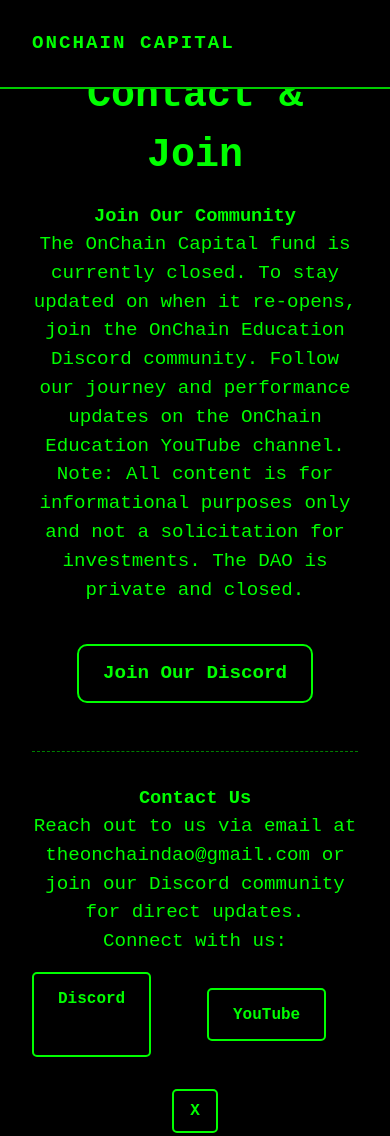
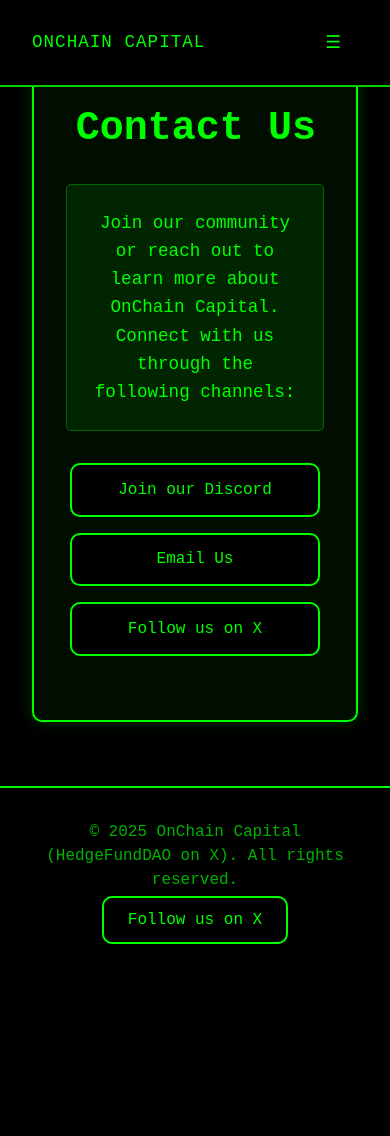
Before and after one commit to imonchain/onchaindao, a website: page contact.html in a window 390 px wide. Shown: the top 1136 px of the page. After the commit the page ends 964 px from the top, so only its background shows below. Drawn offline with Linux system fonts and the light colour scheme; a web font is replaced by a local one.

Commit message:
ui tweaks

```diff
--- a/contact.html
+++ b/contact.html
@@ -3,12 +3,12 @@
 <head>
     <meta charset="UTF-8">
     <meta name="viewport" content="width=device-width, initial-scale=1.0">
-    <meta name="description" content="Contact OnChain Capital or join our decentralized investment community via Discord.">
-    <meta property="og:title" content="Contact & Join - OnChain Capital">
-    <meta property="og:description" content="Get in touch with OnChain Capital or join our DAO through Discord for updates on our investment pool.">
+    <meta name="description" content="Contact OnChain Capital to join our decentralized investment DAO or learn more.">
+    <meta property="og:title" content="Contact - OnChain Capital">
+    <meta property="og:description" content="Get in touch with OnChain Capital via Discord, Email, or X.">
     <meta property="og:image" content="https://onchaincapital.bid/images/og-image.jpg">
-    <meta property="og:url" content="https://onchaincapital.bid/contact.html">
-    <title>Contact & Join - OnChain Capital</title>
+    <meta property="og:url" content="https://onchaincapital.bid/contact">
+    <title>Contact - OnChain Capital</title>
     <link href="https://fonts.googleapis.com/css2?family=Courier+New&display=swap" rel="stylesheet">
     <link rel="icon" type="image/x-icon" href="images/favicon.ico">
     <link rel="stylesheet" href="css/styles.css">
@@ -17,35 +17,27 @@
     <div id="nav-placeholder"></div>
 
     <section class="about" id="contact">
-        <h2>Contact & Join</h2>
-        <div class="contact-content">
-            <div class="content-block">
-                <h3 class="fade-in">Join Our Community</h3>
-                <p class="fade-in">The OnChain Capital fund is currently closed. To stay updated on when it re-opens, join the OnChain Education Discord community. Follow our journey and performance updates on the OnChain Education YouTube channel. Note: All content is for informational purposes only and not a solicitation for investments. The DAO is private and closed.</p>
-                <div class="cta-container">
-                    <a href="https://discord.gg/q4SpNvjCV7" target="_blank" class="cta-button">Join Our Discord</a>
+        <div class="terminal-container">
+            <h2 class="terminal-header">Contact Us</h2>
+            <div class="terminal-content">
+                <div class="terminal-card fade-in-up">
+                    <p>Join our community or reach out to learn more about OnChain Capital. Connect with us through the following channels:</p>
                 </div>
-            </div>
-            <div class="section-divider"></div>
-            <div class="content-block">
-                <h3 class="fade-in">Contact Us</h3>
-                <p class="fade-in">Reach out to us via email at <a href="mailto:theonchaindao@gmail.com" class="email-link">theonchaindao@gmail.com</a> or join our Discord community for direct updates.</p>
-                <p class="fade-in">Connect with us:</p>
-                <div class="social-links">
-                    <a href="https://discord.gg/q4SpNvjCV7" target="_blank" class="social-button discord-link">Discord</a>
-                    <a href="https://www.youtube.com/@OnChainEdu" target="_blank" class="social-button youtube-link">YouTube</a>
-                    <a href="https://x.com/HedgeFundDAO" target="_blank" class="social-button twitter-link">X</a>
+                <div class="social-links fade-in-up">
+                    <a href="https://discord.gg/HedgeFundDAO" target="_blank" class="social-button">Join our Discord</a>
+                    <a href="mailto:contact@onchaincapital.bid" class="social-button">Email Us</a>
+                    <a href="https://x.com/HedgeFundDAO" target="_blank" class="social-button">Follow us on X</a>
                 </div>
             </div>
         </div>
     </section>
 
-    <footer class="footer">
-        <div class="footer-content">
-            <p>© 2025 OnChain Capital (HedgeFundDAO on X). All rights reserved.</p>
-            <a href="https://x.com/HedgeFundDAO" target="_blank" class="twitter-link">Follow us on X</a>
-        </div>
-    </footer>
+<footer class="footer fade-in-up">
+    <div class="footer-content">
+        <p>© 2025 OnChain Capital (HedgeFundDAO on X). All rights reserved.</p>
+        <a href="https://x.com/HedgeFundDAO" target="_blank" class="social-button">Follow us on X</a>
+    </div>
+</footer>
 
     <script src="js/script.js"></script>
 </body>
--- a/css/styles.css
+++ b/css/styles.css
@@ -6,7 +6,7 @@
 }
 
 body {
-    font-family: 'Courier New', Courier, monospace;
+    font-family: 'Roboto Mono', 'Courier New', Courier, monospace;
     background: #000;
     color: #00FF00;
     line-height: 1.5;
@@ -56,10 +56,11 @@
 .navbar .logo,
 .navbar .nav-toggle,
 .navbar .nav-links a {
-    font-size: 1.2rem;
-    font-weight: 700;
+    font-family: 'Roboto Mono', 'Courier New', Courier, monospace;
+    font-size: 1.1rem;
+    font-weight: 500;
     text-transform: uppercase;
-    letter-spacing: 2px;
+    letter-spacing: 1px;
 }
 
 .nav-toggle {
@@ -67,13 +68,14 @@
     background: none;
     border: none;
     cursor: pointer;
-    padding: 0.5rem;
+    padding: 1rem;
+    color: var(--neon-green);
 }
 
 .nav-links {
     list-style: none;
     display: flex;
-    gap: 2rem;
+    gap: 1.5rem;
 }
 
 .nav-links a.active {
@@ -83,7 +85,7 @@
 @media (max-width: 768px) {
     .nav-toggle {
         display: block;
-        padding: 1rem; /* Increased for better touch target */
+        padding: 1rem;
     }
     .nav-links {
         display: none;
@@ -96,13 +98,14 @@
         padding: 1rem;
         border-left: var(--terminal-border);
         border-right: var(--terminal-border);
+        z-index: 999; /* Ensure navbar is above other content */
     }
     .nav-links.active {
         display: flex;
         animation: slideDown 0.3s ease-out;
     }
     .nav-links a {
-        padding: 1rem; /* Increased for better touch target */
+        padding: 1rem;
     }
 }
 
@@ -122,6 +125,20 @@
     to { opacity: 1; }
 }
 
+@keyframes fadeInUp {
+    from { opacity: 0; transform: translateY(20px); }
+    to { opacity: 1; transform: translateY(0); }
+}
+
+@keyframes glitch {
+    0% { transform: translate(0); }
+    20% { transform: translate(-2px, 2px); }
+    40% { transform: translate(2px, -2px); }
+    60% { transform: translate(-1px, 1px); }
+    80% { transform: translate(1px, -1px); }
+    100% { transform: translate(0); }
+}
+
 /* Hero section styles */
 .hero {
     position: relative;
@@ -133,7 +150,8 @@
     background: var(--black-bg);
     overflow: hidden;
     border: var(--terminal-border);
-    animation: borderPulse 3s infinite alternate;
+    animation: pulseBorder 3s infinite alternate;
+    z-index: 1; /* Ensure hero is below navbar */
 }
 
 .hero::before {
@@ -145,19 +163,19 @@
     height: 100%;
     background: url('https://www.transparenttextures.com/patterns/noisy.png');
     opacity: 0.1;
-    z-index: 1;
+    z-index: 2;
 }
 
 #particles-js {
     position: absolute;
     width: 100%;
     height: 100%;
-    z-index: 0;
+    z-index: 1;
 }
 
 .hero-content {
     position: relative;
-    z-index: 2;
+    z-index: 3;
     padding: 2rem;
     animation: fadeIn 1s ease-out;
 }
@@ -216,28 +234,28 @@
 /* Mobile-specific hero and button styles */
 @media (max-width: 768px) {
     .hero {
-        height: 70vh; /* Reduced height to fit content */
+        height: 70vh;
     }
     .hero-content {
-        padding: 1rem; /* Reduced padding for mobile */
+        padding: 1rem;
     }
     .hero-content h1 {
-        font-size: 2rem; /* Scaled down for mobile */
+        font-size: 2rem;
     }
     .hero-content p {
-        font-size: 1rem; /* Scaled down for mobile */
+        font-size: 1rem;
     }
     .cta-button {
-        padding: 0.8rem 1.5rem; /* Match youtube-link for consistency */
-        margin: 1rem auto; /* Center button */
-        display: block; /* Ensure full-width centering */
+        padding: 0.8rem 1.5rem;
+        margin: 1rem auto;
+        display: block;
     }
     .youtube-link {
-        padding: 0.8rem 1.5rem; /* Consistent with cta-button */
-        margin: 1rem auto; /* Center button */
-        display: block; /* Ensure full-width centering */
-        font-size: 1rem; /* Match other buttons */
-        border-radius: 10px; /* Match cta-button */
+        padding: 0.8rem 1.5rem;
+        margin: 1rem auto;
+        display: block;
+        font-size: 1rem;
+        border-radius: 10px;
     }
 }
 
@@ -351,39 +369,67 @@
     transform: translateY(-2px);
 }
 
-/* About section styles */
+/* About, Strategy, and Contact section styles */
 .about {
     padding: 4rem 2rem;
     text-align: center;
     background: var(--black-bg);
     border-top: var(--terminal-border);
     border-bottom: var(--terminal-border);
+    z-index: 1; /* Ensure section is below navbar */
 }
 
-.about h2 {
-    font-size: 2.5rem;
-    margin-bottom: 1rem;
-    animation: fadeIn 1s ease-out;
+.terminal-container {
+    max-width: 900px;
+    margin: 0 auto;
+    padding: 2rem;
+    background: rgba(0, 255, 0, 0.05);
+    border: var(--terminal-border);
+    border-radius: 10px;
+    box-shadow: 0 0 15px rgba(0, 255, 0, 0.2);
 }
 
-.about p {
-    font-size: 1.2rem;
-    max-width: 800px;
-    margin: 0 auto;
-    animation: fadeIn 1s ease-out 0.5s backwards;
+.terminal-header {
+    font-size: 2.5rem;
+    margin-bottom: 1.5rem;
+    position: relative;
+    animation: glitch 2s infinite;
 }
 
-/* Contact page specific styles */
-.content-block {
-    max-width: 800px;
-    margin: 0 auto 2rem;
-    text-align: center;
+.terminal-subheader {
+    font-size: 1.8rem;
+    margin: 2rem 0 1rem;
+    opacity: 0.9;
 }
 
-.cta-container {
-    margin: 1.5rem 0;
-    display: flex;
-    justify-content: center;
+.terminal-card {
+    background: rgba(0, 255, 0, 0.1);
+    padding: 1.5rem;
+    border-radius: 5px;
+    margin-bottom: 1rem;
+    border: 1px solid rgba(0, 255, 0, 0.3);
+    transition: box-shadow 0.3s ease;
+}
+
+.terminal-card:hover {
+    box-shadow: 0 0 10px rgba(0, 255, 0, 0.5);
+}
+
+.terminal-card p {
+    font-size: 1.1rem;
+    line-height: 1.6;
+}
+
+.terminal-card h4 {
+    font-size: 1.4rem;
+    margin-bottom: 0.5rem;
+}
+
+.strategy-grid {
+    display: grid;
+    grid-template-columns: repeat(auto-fit, minmax(250px, 1fr));
+    gap: 1.5rem;
+    margin-bottom: 2rem;
 }
 
 .section-divider {
@@ -393,21 +439,29 @@
     opacity: 0.5;
 }
 
+.cta-container {
+    margin: 2rem 0;
+    display: flex;
+    justify-content: center;
+}
+
 .social-links {
     display: flex;
     justify-content: center;
     gap: 1.5rem;
     flex-wrap: wrap;
-    margin-top: 1rem;
+    margin: 2rem 0;
 }
 
 .social-button {
     padding: 0.8rem 1.5rem;
     background: var(--black-bg);
+    color: #00FF00;
     border: var(--terminal-border);
-    border-radius: 5px;
+    border-radius: 10px;
+    font-family: 'Roboto Mono', 'Courier New', Courier, monospace;
     font-size: 1rem;
-    font-weight: 700;
+    font-weight: 500;
     transition: all 0.3s ease;
     position: relative;
     overflow: hidden;
@@ -434,14 +488,27 @@
     transform: translateY(-2px);
 }
 
-.fade-in {
-    animation: fadeIn 1s ease-out;
+@media (max-width: 768px) {
+    .social-links {
+        flex-direction: column;
+        align-items: center;
+        gap: 1rem;
+    }
+    .social-button {
+        width: 100%;
+        max-width: 250px;
+        text-align: center;
+    }
+}
+
+.fade-in-up {
+    animation: fadeInUp 1s ease-out;
     animation-fill-mode: backwards;
 }
 
-.fade-in:nth-child(1) { animation-delay: 0.2s; }
-.fade-in:nth-child(2) { animation-delay: 0.4s; }
-.fade-in:nth-child(3) { animation-delay: 0.6s; }
+.fade-in-up:nth-child(1) { animation-delay: 0.2s; }
+.fade-in-up:nth-child(2) { animation-delay: 0.4s; }
+.fade-in-up:nth-child(3) { animation-delay: 0.6s; }
 
 /* Funds page specific styles */
 .funds-content {
@@ -486,28 +553,11 @@
     padding: 2rem;
     text-align: center;
     background: var(--black-bg);
-    border-top: var(--terminal-border);
 }
 
 .footer-content p {
     font-size: 1rem;
     color: #00FF00;
-    opacity: 0.5;
+    opacity: 0.7;
     margin-bottom: 1rem;
 }
-
-.twitter-link {
-    margin-top: 0.5rem;
-    padding: 0.5rem 1rem;
-    background: var(--black-bg);
-    color: #00FF00;
-    border: var(--terminal-border);
-    border-radius: 5px;
-    transition: all 0.3s ease;
-}
-
-.twitter-link:hover {
-    color: #00FF00;
-    text-shadow: 0 0 10px #00FF00;
-    transform: translateY(-2px);
-}
--- a/nav.html
+++ b/nav.html
@@ -5,6 +5,7 @@
     <meta name="viewport" content="width=device-width, initial-scale=1.0">
     <title>Navigation - OnChain Capital</title>
     <link rel="stylesheet" href="css/styles.css">
+    <link href="https://fonts.googleapis.com/css2?family=Roboto+Mono:wght@400;700&display=swap" rel="stylesheet">
 </head>
 <body>
     <nav class="navbar" aria-label="Main navigation">
@@ -18,6 +19,12 @@
             <a href="/contact" class="nav-contact">Contact</a>
         </div>
     </nav>
+    <footer class="footer fade-in-up">
+        <div class="footer-content">
+            <p>© 2025 OnChain Capital (HedgeFundDAO on X). All rights reserved.</p>
+            <a href="https://x.com/HedgeFundDAO" target="_blank" class="social-button">Follow us on X</a>
+        </div>
+    </footer>
     <script src="js/script.js"></script>
 </body>
 </html>
```
Also changed, not shown: about.html (+20 -18 lines), funds.html (+6 -6 lines), index.html (+6 -6 lines), strategy.html (+22 -16 lines).
